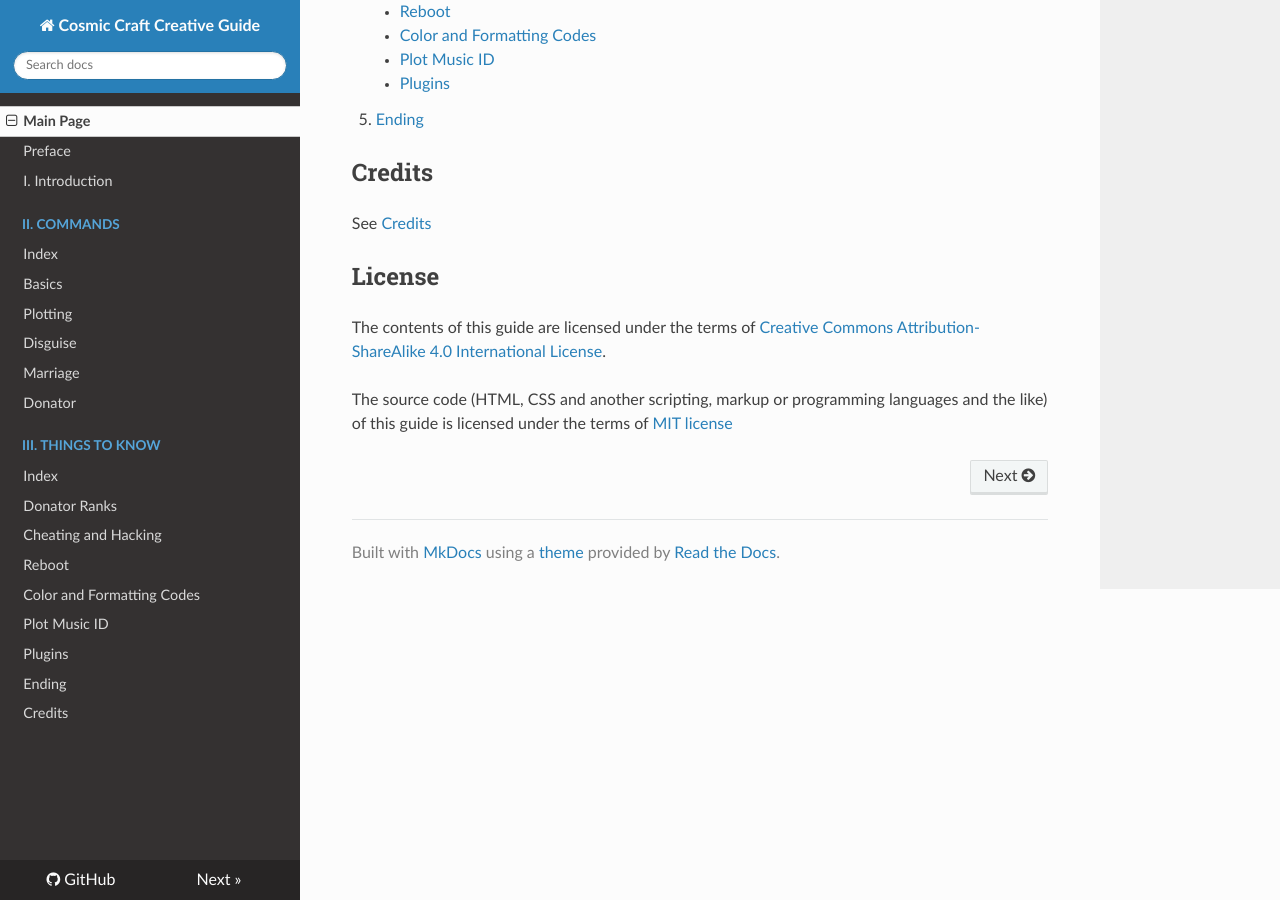
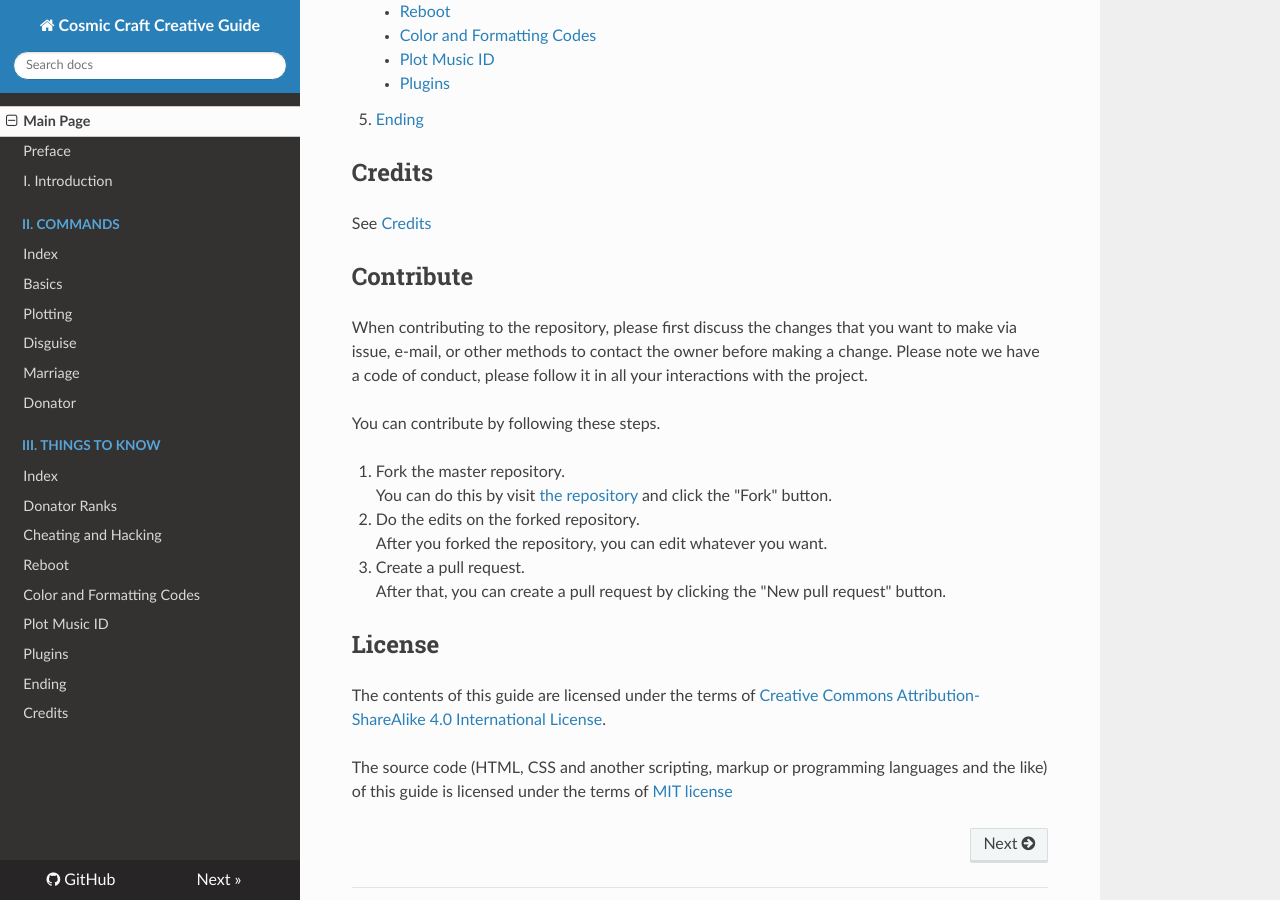
Before and after one commit to limejuce/cc-creative-guide, an MkDocs documentation site: the page built from docs/index.md, in a window 1280 px wide and 900 px high, scrolled down 732 px. Built offline with MkDocs 1.6.1, drawn with Linux system fonts in a browser that asks for light colours; nearby versions of some CDN libraries; old or Windows-style settings are respelled for this version of MkDocs.

Commit message:
contributing

```diff
--- a/docs/index.md
+++ b/docs/index.md
@@ -28,6 +28,21 @@ Welcome to the Cosmic Craft's Creative Guide, created by Hans5958. This guide is
 
 See [Credits](credits)
 
+## Contribute
+
+When contributing to the repository, please first discuss the changes that you want to make via issue, e-mail, or other methods to contact the owner before making a change. Please note we have a code of conduct, please follow it in all your interactions with the project.
+
+You can contribute by following these steps.
+
+1. Fork the master repository.
+You can do this by visit [the repository](https://github.com/Hans5958/cc-creative-guide/) and click the "Fork" button.
+
+2. Do the edits on the forked repository.
+After you forked the repository, you can edit whatever you want.
+
+3. Create a pull request.
+After that, you can create a pull request by clicking the "New pull request" button.
+
 ## License
 
 The contents of this guide are licensed under the terms of [Creative Commons Attribution-ShareAlike 4.0 International License](http://creativecommons.org/licenses/by-sa/4.0/).
```
Also changed, not shown: CONTRIBUTING.md (added, +61 -0 lines), README.md (+15 -0 lines).
